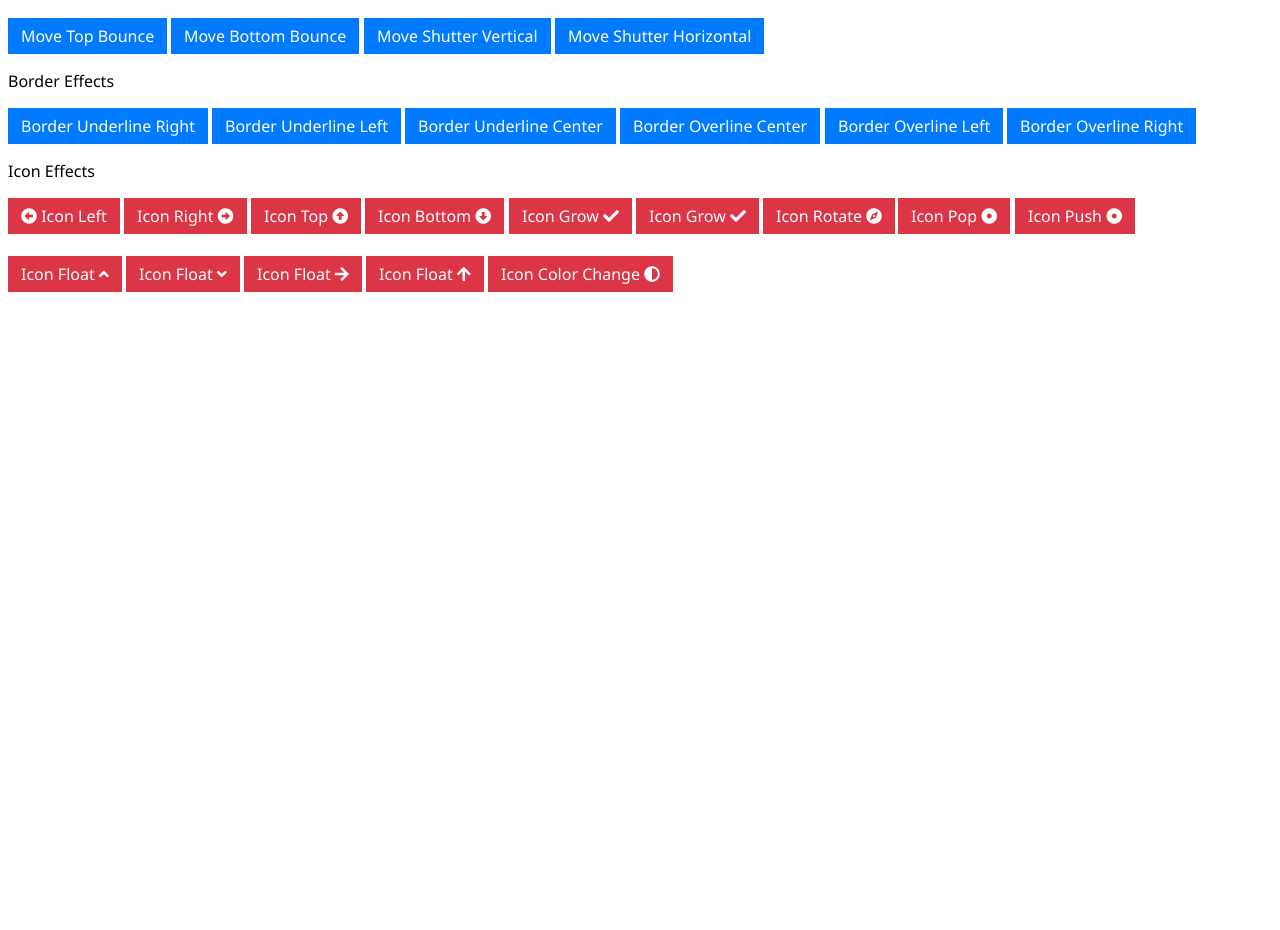
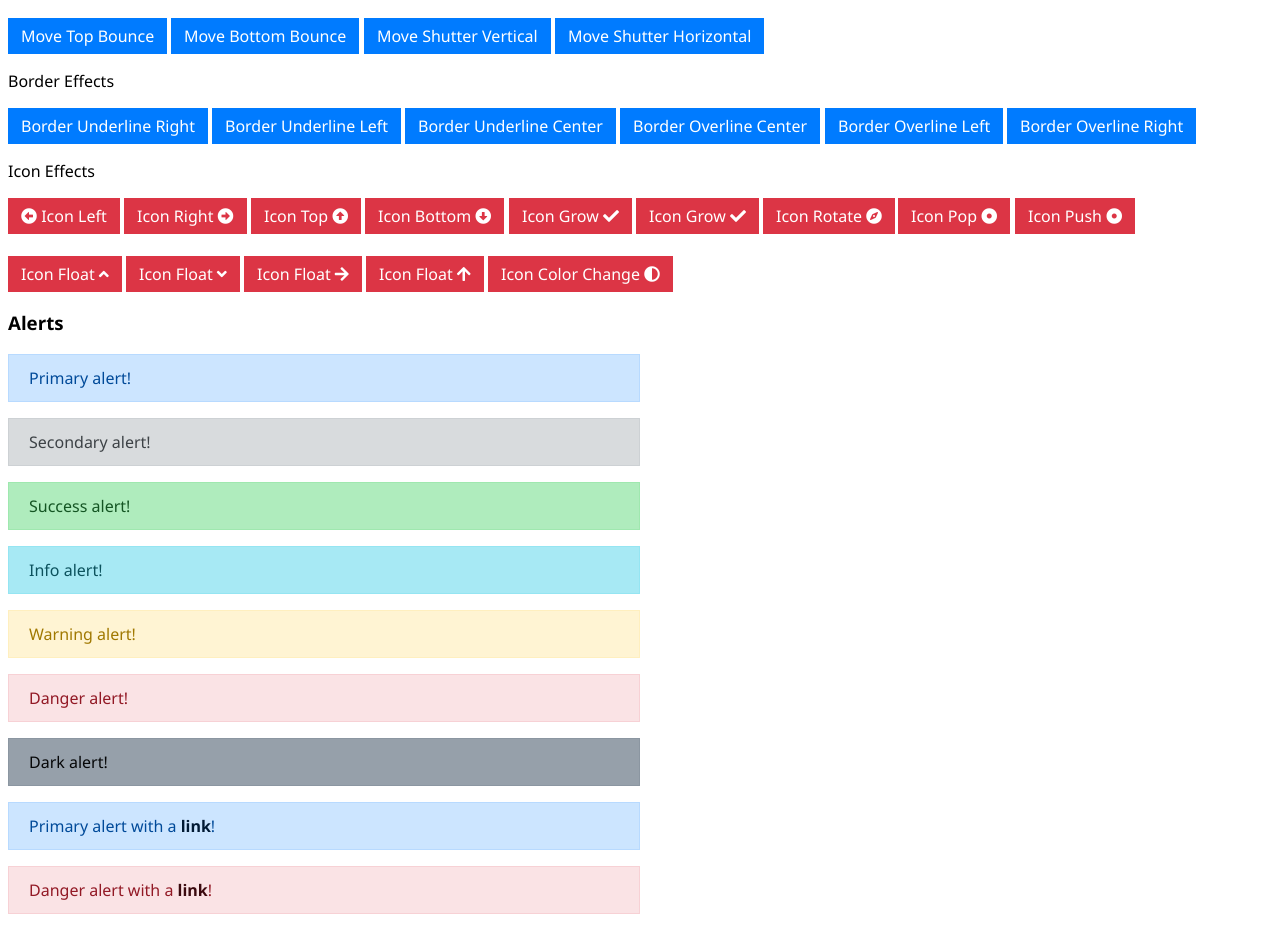
Before and after one commit to VictorAtanasov/css-monkey, a website: page app/index.html in a window 1280 px wide. Shown: the part 588-1518 px from the top of the page. Before the commit the page ends 888 px from the top, so only its background shows below. Drawn offline with Linux system fonts and the light colour scheme.

Commit message:
alerts added

```diff
--- /dev/null
+++ b/app/css/page_styles.css
@@ -0,0 +1,3 @@
+.alert-wrapper{
+    padding: 0 50% 0 0
+}
--- a/app/index.html
+++ b/app/index.html
@@ -7,6 +7,7 @@
     <title>CSS Monkey Components</title>
     <link rel="stylesheet" href="https://use.fontawesome.com/releases/v5.0.8/css/all.css" integrity="sha384-3AB7yXWz4OeoZcPbieVW64vVXEwADiYyAEhwilzWsLw+9FgqpyjjStpPnpBO8o8S" crossorigin="anonymous">
     <link rel="stylesheet" href="./css/styles.css">
+    <link rel="stylesheet" href="./css/page_styles.css">
 </head>
 <body>
     <h1>CSS Monkey Components</h1>
@@ -100,5 +101,35 @@
         <div class="btn btn-danger btn-icon-ver-wobble">Icon Float <i class="fas fa-arrow-up"></i></div>
         <div class="btn btn-danger btn-icon-color">Icon Color Change <i class="fas fa-adjust"></i></div>
     </div>
+    <h3>Alerts</h3>
+    <div class="alert-wrapper">
+        <div class="alert alert-primary">
+            Primary alert!
+        </div>
+        <div class="alert alert-secondary">
+            Secondary alert!
+        </div>
+        <div class="alert alert-success">
+            Success alert!
+        </div>
+        <div class="alert alert-info">
+            Info alert!
+        </div>
+        <div class="alert alert-warning">
+            Warning alert!
+        </div>
+        <div class="alert alert-danger">
+            Danger alert!
+        </div>
+        <div class="alert alert-dark">
+            Dark alert!
+        </div>
+        <div class="alert alert-primary">
+            Primary alert with a <a class="alert-link">link</a>!
+        </div>
+        <div class="alert alert-danger">
+            Danger alert with a <a class="alert-link">link</a>!
+        </div>
+    </div>
 </body>
 </html>
--- /dev/null
+++ b/app/sass/mixins/alert-mixins.sass
@@ -0,0 +1,7 @@
+@mixin alert-mixin($color, $color-value)
+    background-color: lighten($color-value, 40%)
+    border-color: lighten($color-value, 36%)
+    color: darken($color-value, 20%)
+    .alert-link
+        color: darken($color-value, 40%)
+        font-weight: bold
--- a/app/sass/styles.sass
+++ b/app/sass/styles.sass
@@ -1,6 +1,7 @@
 @import 'vars'
 @import 'keyframes'
 @import 'mixins/button-mixins.sass'
+@import 'mixins/alert-mixins.sass'
 @import 'placeholders'
 
 
@@ -10,4 +11,6 @@ body, button
     font-size: $font-size
 
 
+@import 'utils/utils.sass'
 @import 'utils/buttons.sass'
+@import 'utils/alerts.sass'
--- /dev/null
+++ b/app/sass/utils/alerts.sass
@@ -0,0 +1,9 @@
+.alert
+    position: relative
+    border: 1px solid transparent
+    padding: .75rem 1.25rem
+    margin-bottom: 1rem
+
+@each $color, $color-value in $color-list
+    .alert-#{$color}
+        @include alert-mixin($color, $color-value)
--- /dev/null
+++ b/app/sass/utils/utils.sass
@@ -0,0 +1,5 @@
+a
+    text-decoration: none
+    cursor: pointer
+    &:hover
+        text-decoration: underline
```
Also changed, not shown: app/css/styles.css.
